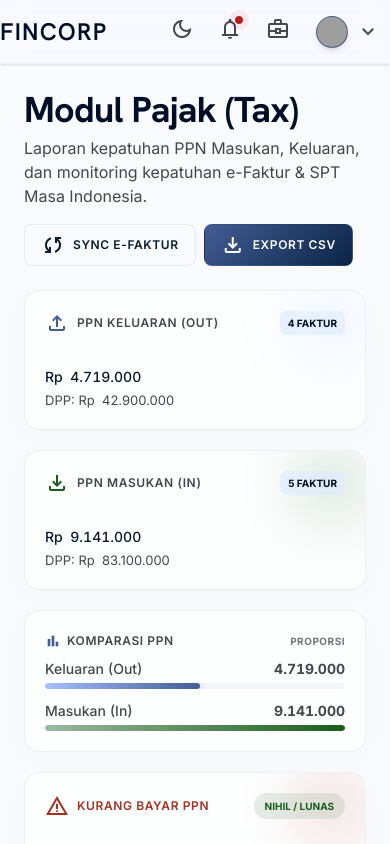
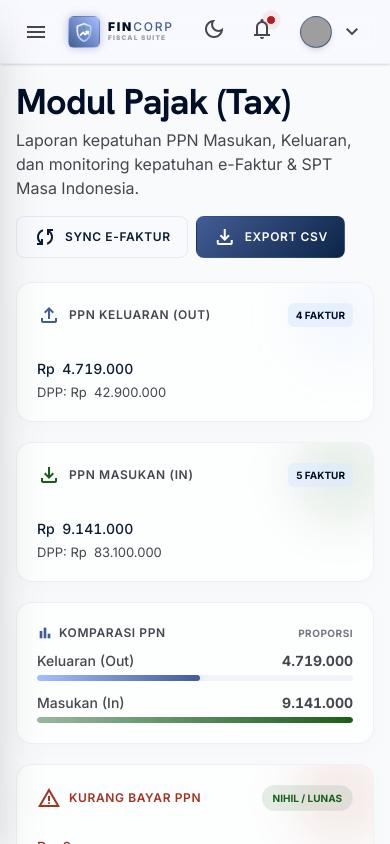
Before and after one commit to Reinvy/next-fincorp, a Next.js app: page /tax in a window 390 px wide. Built offline with nearby package versions, Linux system fonts and the light colour scheme; grey boxes are pictures that could not be loaded.

Commit message:
feat(layout): implement sidebar toggle functionality and enhance Header component

```diff
--- a/src/components/layout/Header.tsx
+++ b/src/components/layout/Header.tsx
@@ -9,9 +9,14 @@ import { formatCurrency } from '@/data';
 interface HeaderProps {
   showSearch?: boolean;
   showNotifications?: boolean;
+  onMenuClick?: () => void;
 }
 
-export default function Header({ showSearch = true, showNotifications = true }: HeaderProps) {
+export default function Header({
+  showSearch = true,
+  showNotifications = true,
+  onMenuClick,
+}: HeaderProps) {
   const [searchQuery, setSearchQuery] = useState('');
   const [isSearchFocused, setIsSearchFocused] = useState(false);
   const [isNotificationsOpen, setIsNotificationsOpen] = useState(false);
@@ -100,7 +105,7 @@ export default function Header({ showSearch = true, showNotifications = true }:
   const isAnyDropdownOpen = isNotificationsOpen || isProfileOpen || (isSearchFocused && searchQuery.length > 0);
 
   return (
-    <header className="flex justify-between items-center w-full px-margin-edge h-[64px] glass-header sticky top-0 z-30 shadow-sm">
+    <header className="flex justify-between items-center w-full px-4 sm:px-margin-edge h-[64px] glass-header sticky top-0 z-30 shadow-sm">
       {/* Click Away Overlay */}
       {isAnyDropdownOpen && (
         <div
@@ -114,10 +119,58 @@ export default function Header({ showSearch = true, showNotifications = true }:
       )}
 
       {/* Left Section */}
-      <div className="flex items-center gap-6 z-20">
-        {/* Mobile Logo */}
-        <Link href="/dashboard" className="xl:hidden font-headline-md text-headline-md text-primary font-black tracking-wider uppercase">
-          FinCorp
+      <div className="flex items-center gap-3 z-20">
+        {/* Menu Toggle Button (Mobile/Tablet only) */}
+        {onMenuClick && (
+          <button
+            onClick={onMenuClick}
+            className="xl:hidden p-2 text-on-surface-variant hover:text-primary hover:bg-surface-container rounded-full transition-all duration-300 active:scale-90 flex items-center justify-center shrink-0 cursor-pointer"
+            aria-label="Open Sidebar"
+          >
+            <span className="material-symbols-outlined text-[24px]">menu</span>
+          </button>
+        )}
+
+        {/* Mobile Logo & Brand */}
+        <Link href="/dashboard" className="xl:hidden flex items-center gap-2">
+          {/* A miniature modern logo like in sidebar */}
+          <div className="w-8 h-8 rounded-lg bg-gradient-to-tr from-secondary to-secondary-container flex items-center justify-center border border-white/10 shadow-[0_0_10px_rgba(67,93,149,0.35)] relative overflow-hidden shrink-0">
+            <svg viewBox="0 0 24 24" className="w-5 h-5 text-white" fill="none" xmlns="http://www.w3.org/2000/svg">
+              <defs>
+                <linearGradient id="shield-glow-header" x1="0%" y1="0%" x2="100%" y2="100%">
+                  <stop offset="0%" stopColor="#FFFFFF" />
+                  <stop offset="100%" stopColor="#8AB4F8" />
+                </linearGradient>
+              </defs>
+              <path
+                d="M12 2L4 5V11C4 16.52 7.42 21.68 12 23C16.58 21.68 20 16.52 20 11V5L12 2Z"
+                stroke="url(#shield-glow-header)"
+                strokeWidth="2"
+                strokeLinejoin="round"
+              />
+              <path
+                d="M8 15.5L11 12.5L13.5 15L17 11.5"
+                stroke="white"
+                strokeWidth="2.2"
+                strokeLinecap="round"
+                strokeLinejoin="round"
+              />
+              <path
+                d="M14.5 11.5H17V14"
+                stroke="white"
+                strokeWidth="2.2"
+                strokeLinecap="round"
+                strokeLinejoin="round"
+              />
+              <circle cx="12" cy="7.5" r="1.2" fill="#34A853" />
+            </svg>
+          </div>
+          <div>
+            <h1 className="text-xs font-black tracking-[0.15em] text-primary uppercase leading-none">
+              FIN<span className="text-secondary font-medium">CORP</span>
+            </h1>
+            <p className="text-[6.5px] font-black text-on-surface-variant/50 uppercase tracking-[0.18em] mt-0.5 leading-none">FISCAL SUITE</p>
+          </div>
         </Link>
       </div>
 
@@ -292,7 +345,7 @@ export default function Header({ showSearch = true, showNotifications = true }:
           {/* Business switcher / Redirect to companies */}
           <Link
             href="/companies"
-            className="p-2 text-on-surface-variant hover:text-primary hover:bg-surface-container rounded-full transition-all duration-300 transform active:scale-90"
+            className="hidden sm:inline-flex p-2 text-on-surface-variant hover:text-primary hover:bg-surface-container rounded-full transition-all duration-300 transform active:scale-90"
             title="Daftar Perusahaan & Cabang"
           >
             <span className="material-symbols-outlined">business_center</span>
--- a/src/components/layout/Layout.tsx
+++ b/src/components/layout/Layout.tsx
@@ -1,5 +1,6 @@
 'use client';
 
+import { useState } from 'react';
 import Sidebar from './Sidebar';
 import Header from './Header';
 
@@ -16,18 +17,26 @@ export default function Layout({
   showNotifications = true,
   showMobileHeader = true,
 }: LayoutProps) {
+  const [isSidebarOpen, setIsSidebarOpen] = useState(false);
+
   return (
     <div className="flex h-screen overflow-hidden bg-surface">
-      {/* Sidebar */}
-      <Sidebar />
+      {/* Sidebar with responsive drawer props */}
+      <Sidebar isOpen={isSidebarOpen} onClose={() => setIsSidebarOpen(false)} />
 
       {/* Main Content Area */}
       <div className="flex-1 flex flex-col min-w-0 overflow-hidden xl:pl-64">
-        {/* Top Header */}
-        {showMobileHeader && <Header showSearch={showSearch} showNotifications={showNotifications} />}
+        {/* Top Header with Menu Click callback */}
+        {showMobileHeader && (
+          <Header
+            showSearch={showSearch}
+            showNotifications={showNotifications}
+            onMenuClick={() => setIsSidebarOpen(true)}
+          />
+        )}
 
         {/* Page Content */}
-        <main className="flex-1 overflow-y-auto p-margin-edge bg-surface-muted custom-scrollbar">
+        <main className="flex-1 overflow-y-auto p-4 sm:p-margin-edge bg-surface-muted custom-scrollbar">
           <div className="max-w-container-max mx-auto">
             {children}
           </div>
--- a/src/components/layout/Sidebar.tsx
+++ b/src/components/layout/Sidebar.tsx
@@ -49,7 +49,12 @@ const navGroups: NavGroup[] = [
   },
 ];
 
-export default function Sidebar() {
+interface SidebarProps {
+  isOpen?: boolean;
+  onClose?: () => void;
+}
+
+export default function Sidebar({ isOpen = false, onClose }: SidebarProps) {
   const pathname = usePathname();
   const { company } = useApp();
 
@@ -61,7 +66,22 @@ export default function Sidebar() {
   };
 
   return (
-    <aside className="hidden xl:flex flex-col h-screen w-64 bg-gradient-premium text-on-primary pt-8 pb-6 fixed left-0 top-0 z-20 border-r border-primary-container/20 shadow-2xl overflow-hidden">
+    <>
+      {/* Backdrop for mobile drawer */}
+      {isOpen && (
+        <div
+          className="fixed inset-0 bg-black/60 backdrop-blur-sm z-[35] xl:hidden transition-opacity duration-300 cursor-pointer"
+          onClick={onClose}
+        />
+      )}
+
+      <aside
+        className={`
+          fixed inset-y-0 left-0 z-40 w-64 flex flex-col h-screen bg-gradient-premium text-on-primary pt-8 pb-6 border-r border-primary-container/20 shadow-2xl overflow-hidden transition-transform duration-300
+          ${isOpen ? 'translate-x-0' : '-translate-x-full'}
+          xl:translate-x-0 xl:z-20
+        `}
+      >
         {/* Brand Header */}
         <div className="px-6 mb-6 flex items-center gap-3">
           <div className="w-10 h-10 rounded-xl bg-gradient-to-tr from-secondary to-secondary-container flex items-center justify-center border border-white/10 shadow-[0_0_15px_rgba(67,93,149,0.35)] relative overflow-hidden group">
@@ -112,7 +132,7 @@ export default function Sidebar() {
 
         {/* Active Tenant Profile Badge */}
         <div className="px-4 mb-4">
-        <Link href="/companies" className="block w-full">
+          <Link href="/companies" onClick={onClose} className="block w-full">
             <div className="bg-white/5 hover:bg-white/10 border border-white/10 rounded-xl p-3 flex items-center justify-between shadow-inner transition-all duration-300 hover:border-white/20 cursor-pointer group">
               <div className="flex items-center gap-2.5 min-w-0">
                 <span className="relative flex h-2 w-2 shrink-0">
@@ -141,6 +161,7 @@ export default function Sidebar() {
                   <Link
                     key={item.href}
                     href={item.href}
+                    onClick={onClose}
                     className={`
                       flex items-center gap-3 px-3 py-2 rounded-xl transition-all duration-300 cursor-pointer text-xs font-semibold tracking-wide
                       ${
@@ -162,11 +183,12 @@ export default function Sidebar() {
         {/* Footer Support Info */}
         <div className="px-6 pt-3 border-t border-white/5 flex items-center justify-between text-[11px] text-on-primary/40 font-medium shrink-0">
           <span>Version 1.2.0</span>
-        <Link href="/support" className="hover:text-white transition-colors flex items-center gap-0.5">
+          <Link href="/support" onClick={onClose} className="hover:text-white transition-colors flex items-center gap-0.5">
             <span className="material-symbols-outlined text-[12px]">help</span>
             Bantuan
           </Link>
         </div>
       </aside>
+    </>
   );
 }
```
Lines whose indentation alone changed are shown as unchanged.
